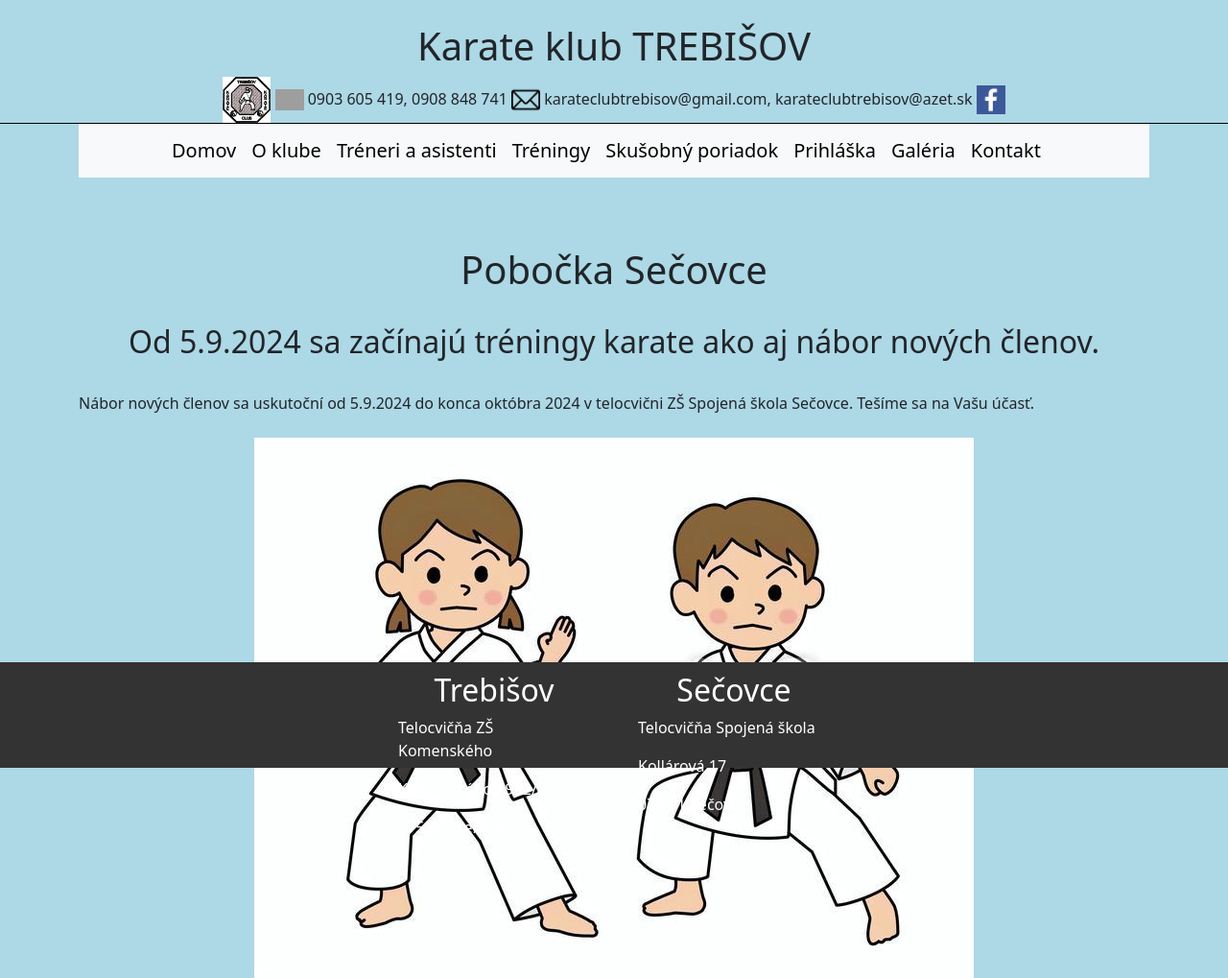
After one commit to jarocomp/karatetv, a Django app: page /secovce in a window 1280 px wide. The commit adds this page. Shown: the whole page at 96% size. Run offline with Django 5.2, Linux system fonts and the light colour scheme; grey boxes are pictures that could not be loaded.

Commit message:
secovce added

```diff
--- a/karateweb/karatetv/static/css/karatetv.css
+++ b/karateweb/karatetv/static/css/karatetv.css
@@ -64,7 +64,10 @@ trebisov h1{
 
     background-color:#333;
     color: #fff;
-    min-height: 50px;
+    min-height: calc(100vh-50px);
+    position: fixed;
+    bottom: 0;
+    width: 100%;
 
  }
 
--- a/karateweb/karatetv/templates/karatetv/base.html
+++ b/karateweb/karatetv/templates/karatetv/base.html
@@ -21,11 +21,12 @@
   <header>
 
    <div class="page-header">
+    <h1>Karate klub TREBIŠOV</h1>
     <img src="{% static 'images/karatetv_logo.jpg'  %}" alt="logo" width="50", hight="500" >
     <img src="{% static 'images/smartphone.png'  %}" alt="logo"   width="30", hight="30">
     <p1>0903 605 419, 0908 848 741</p1>
     <img src="{% static 'images/email.png'  %}" alt="logo"   width="30", hight="30">
-    <p1>karateclubtrebisov@gmail.com</p1>
+    <p1>karateclubtrebisov@gmail.com, karateclubtrebisov@azet.sk</p1>
 
     <a href="https://www.facebook.com/profile.php?id=100063114014832"><img src="{% static 'images/facebook_logo.png'  %}" alt="logo"   width="30", hight="30"></a>
    </div>
--- a/karateweb/karatetv/templates/karatetv/onas.html
+++ b/karateweb/karatetv/templates/karatetv/onas.html
@@ -1,4 +1,5 @@
 {% extends 'karatetv/base.html' %}
+{% load static %}
 
 
 {% block content %}
@@ -9,5 +10,7 @@
 ak sa chceš naučiť brániť, súťažiť alebo sa chceš proste len hýbať, zavítaj medzi nás a staň sa súčasťou veľkej rodiny nadšencov karate.
 
 </p1>
+</br></br>
+<center><img src="{% static 'images/karatehis.avif'  %}" alt="logo"  ></center>
 
 {% endblock %}
--- a/karateweb/karatetv/templates/karatetv/prihlaska.html
+++ b/karateweb/karatetv/templates/karatetv/prihlaska.html
@@ -6,6 +6,6 @@
 </br>
 </br>
 <h1>Prihláška</h1>
-<p1>Prihlášku je potrebné si stiahnuť, vypísať, podpísať a priniesť na tréning trénerovi.</p1></br>
+<p1>Prihlášku je potrebné si stiahnuť, vypísať, podpísať a priniesť na tréning trénerovi. Tlačivo na prihlášku v papierovej forme je možné si vypýtať aj od trenéra.</p1></br>
 <a href="static/prihlaska.docx">Stiahnuť prihlášku</a>
 {% endblock %}
--- /dev/null
+++ b/karateweb/karatetv/templates/karatetv/secovce.html
@@ -0,0 +1,18 @@
+{% extends 'karatetv/base.html' %}
+{% load static %}
+
+
+
+{% block content %}
+</br>
+</br>
+</br>
+<h1>Pobočka Sečovce</h1>
+</br>
+<h2>Od 5.9.2024 sa začínajú tréningy karate ako aj nábor nových členov.</h2></br>
+
+<p1>Nábor nových členov sa uskutoční od 5.9.2024 do konca októbra 2024 v telocvični ZŠ Spojená škola Sečovce. Tešíme sa na Vašu účasť.</p1></br>
+</br>
+<center><img src="{% static 'images/deti_karate.jpeg'  %}" alt="dk"></center>
+
+{% endblock %}
--- a/karateweb/karatetv/templates/karatetv/treningy.html
+++ b/karateweb/karatetv/templates/karatetv/treningy.html
@@ -1,4 +1,5 @@
 {% extends 'karatetv/base.html' %}
+{% load static %}
 
 
 {% block content %}
@@ -12,6 +13,8 @@
 </br>
 <h2>Sečovce</h2></br>
 <center><p>Každý utorok a štvrotk od 16 00 do 17 00.</p></center>
+</br></br>
+<center><img src="{% static 'images/karate2.jpg'  %}" alt="karate2",  width="200", hight="200" ></center>
 
 
 {% endblock %}
--- a/karateweb/karatetv/urls.py
+++ b/karateweb/karatetv/urls.py
@@ -10,6 +10,7 @@ urlpatterns = [
    path('prihlaska', views.prihlaska, name="prihlaska"),
    path('kontakt', views.kontakt, name="kontakt"),
    path('trebisov', views.trebisov, name="trebisov"),
+   path('secovce', views.secovce, name="secovce"),
    path('admin', views.admin, name="admin"),
 
 
--- a/karateweb/karatetv/views.py
+++ b/karateweb/karatetv/views.py
@@ -25,5 +25,8 @@ def kontakt(request):
 def trebisov(request):
     return render(request, 'karatetv/trebisov.html', {})
 
+def secovce(request):
+    return render(request, 'karatetv/secovce.html', {})
+
 def admin(request):
     return render(request, 'admin/base_site.html', {})
```
Also changed, not shown: karateweb/karatetv/templates/karatetv/domov.html (+8 -5 lines), karateweb/karatetv/static/images/karate1.avif (added), karateweb/karatetv/static/images/karate2.jpg (added), karateweb/karatetv/static/images/karate3.jpg (added), karateweb/karatetv/static/images/karatehis.avif (added).
